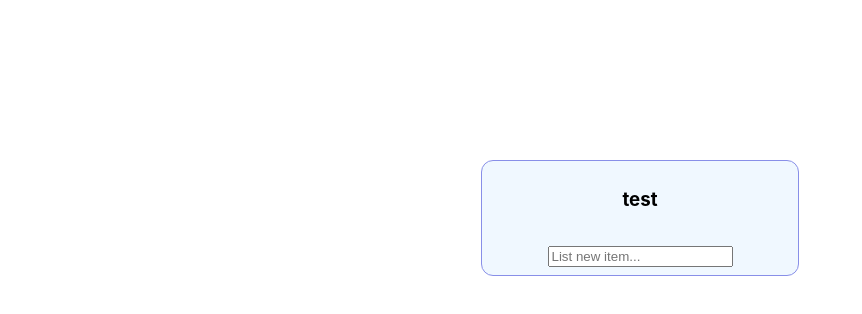
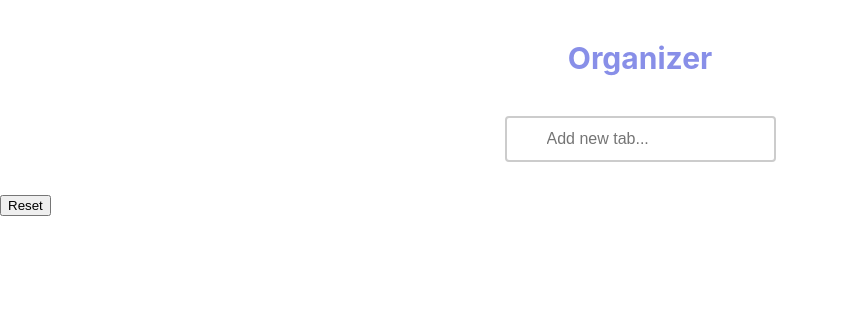
Before and after one commit to eyang7/organizer, a React (Create React App) app: page / in a window 1280 px wide. Shown: the top 314 px of the page, without its empty margins (0-862 px from the left). Built offline with nearby package versions, Linux system fonts and the light colour scheme.

Commit message:
Fixed tabs

```diff
--- a/package.json
+++ b/package.json
@@ -3,10 +3,14 @@
   "version": "0.1.0",
   "private": true,
   "dependencies": {
+    "@chakra-ui/react": "^1.8.8",
+    "@emotion/react": "^11.9.0",
+    "@emotion/styled": "^11.8.1",
     "@testing-library/jest-dom": "^5.16.4",
     "@testing-library/react": "^13.1.1",
     "@testing-library/user-event": "^13.5.0",
     "bootstrap": "^5.1.3",
+    "framer-motion": "^6.3.3",
     "react": "^18.1.0",
     "react-bootstrap": "^2.3.1",
     "react-dom": "^18.1.0",
--- /dev/null
+++ b/src/CreateTab.js
@@ -0,0 +1,31 @@
+import React, {useState} from 'react'
+import {ListItem} from './ListItem'
+export const CreateTab = ({name}) => {
+
+  const handleSubmit = (e) => {
+      e.preventDefault();
+      setItems([...items, curr ]);
+      updateCurr("");
+  }
+
+  const [items, setItems] = useState([])
+  const [curr, updateCurr] = useState("");
+
+  function removeItem(key) {
+      const new_items = items.filter((_item, idx) => idx !== key)
+      setItems(new_items)
+  }
+  return (
+      <div className = "tab">
+          <h3> {name} </h3>
+          <ul className = "tab-list"> {items.map((item, idx) => <ListItem key= {idx} key2 = {idx} text= {item} remove= {removeItem}  />)} </ul>
+
+          <div className = "tab-items">
+          <form onSubmit = {(e) => handleSubmit(e)}>
+              <input type = "text" value = {curr} placeholder="List new item..."
+              onChange = {(e) => {updateCurr(e.target.value)}}/>
+          </form>
+          </div>
+      </div>
+  );
+}
--- /dev/null
+++ b/src/ListItem.js
@@ -0,0 +1,23 @@
+import React, {useState} from 'react'
+
+export const ListItem = ({key2, text, remove}) => {
+    const [checked, setChecked] = useState(false);
+
+    const handleChange = () => {
+        console.log(key2)
+        setChecked(!checked);
+        remove(key2)
+    }
+    return (
+        <div>
+            <label>
+            <input type = "checkbox"
+                checked = {checked} onChange = {handleChange}/>
+            <span>{text}</span>
+            </label>
+
+        </div>
+
+
+    );
+}
--- a/src/Organizer.jsx
+++ b/src/Organizer.jsx
@@ -1,66 +1,40 @@
-import React from "react";
+import React, {useState} from "react";
 import Navbar from './Navbar';
 import Category from './Category';
 import Button from "react-bootstrap/Button";
-import {useState} from "react";
-
-// const [tabs, addToTab] = useState([]);  //empty list of tab components
-
+import { CreateTab } from "./CreateTab";  //empty list of tab components
+import { Flex } from "@chakra-ui/react";
 const Organizer = () => {
-    // const states
-    const [isSubmit, changeSubmit] = useState(false);
-    const [tabs, updateTabs] = useState([]);
-    const [curr, updateCurr] = useState("");
-    const [index, updateIndex] = useState(0);
-
-    // helper functions
     const handleSubmit = (e) => {
         e.preventDefault();
-        // const newTab = CreateTab(curr);
-        updateTabs([...tabs, curr]);
-        updateIndex(0);
+        setItems([...items, curr ]);
+        console.log(curr)
         updateCurr("");
-        changeSubmit(true);  //TODO: fix bc everytime it will now be true and display everything
     }
+    const [items, setItems] = useState([])
+    const [curr, updateCurr] = useState("");
+    return (
+        <div className="app">
+            <Navbar/>
 
-    function DisplayTabs() {
-        if (isSubmit) {
-            return (
-                tabs.map((tab) => <li>{tab} </li>)  //fix mapping all arrays
-            );
-        }
-    }
+            <div className = "category">
+            <form onSubmit = {(e) => handleSubmit(e)}>
+                <input type = "text" value = {curr} placeholder="Add new tab..."
+                onChange = {(e) => updateCurr(e.target.value)}/>
+            </form>
+            </div>
 
-    return (
-        <div>
-            {CreateTab("test")}
-        </div>
-    );
-    // return(
-    //     <div className="app">
-    //         <Navbar/>
+             {/* this is where the tabs will go */}
 
-    //         <div className = "category">
-    //         <form onSubmit = {(e) => handleSubmit(e)}>
-    //             <input type = "text" value = {curr} placeholder="Add new tab..." autocomplete="off" required
-    //             onChange = {(e) => {updateCurr(curr + e.target.value[index]); updateIndex(index +1)}}/>
-    //             {/* add if value is backspace delete the index */}
-    //         </form>
-    //         </div>
-
-
-    //         {/* this is where teh tabs will go */}
-
-    //         <div className = "tabs">
-    //         <ul id = "tabs-list">
-    //         <div className = "newTab"> {DisplayTabs()} </div>
-    //         </ul>
-    //         </div>
-
-
-    //         {/* clear button that resets everything */}
-    //         <Button id = "reset"/*onClick={}*/> Reset </Button>
-    //     </div>
+             <div className = "tabs">
+             <ul id = "tabs-list">
+             <Flex flexWrap= "wrap" spacing= "300px" > {items.map((item, idx) => <CreateTab key= {idx} name= {item} />)} </Flex>
+             </ul>
+             </div>
+             {/* clear button that resets everything */}
+             <Button id = "reset"/*onClick={}*/> Reset </Button>
+         </div>
+    )
 
     //     // {/* each tab data using Node.js and then display tabs through frontend */}
     // );
@@ -69,61 +43,7 @@ const Organizer = () => {
 export default Organizer;
 
 // tab component =>
-const CreateTab = (name) => {
 
-    function DisplayTabItem() {
-        if (isSubmit) {
-            return (
-                items.map((item) => <li id = "tab-item">
-                    <CheckBox/>
-                    {item} </li>)  //fix mapping all arrays
-            );
-        }
-    }
-
-    const CheckBox = () => {
-        const [checked, setChecked] = useState(false);
-
-        const handleChange = () => {
-            setChecked(!checked);
-        }
-
-        return (
-            <label>
-                <input type = "checkbox"
-                    checked = {checked} onChange = {handleChange}/>
-            </label>
-        );
-    }
-
-    const handleSubmit = (e) => {
-        e.preventDefault();
-        updateItems([...items, curr]);
-        updateSubmit(true);
-        updateIndex(0);
-        updateCurr("");
-    }
-
-    const [tabIndex, updateIndex] = useState(0);
-    const [curr, updateCurr] = useState("");
-    const [isSubmit, updateSubmit] = useState(false);
-    const [items, updateItems] = useState([]);
-
-    return (
-        <div className = "tab">
-            <h3> {name} </h3>
-
-            <ul className = "tab-list"> {DisplayTabItem()} </ul>
-
-            <div className = "tab-items">
-            <form onSubmit = {(e) => handleSubmit(e)}>
-                <input type = "text" value = {curr} placeholder="List new item..." autocomplete="off" required
-                onChange = {(e) => {updateCurr(curr + e.target.value[tabIndex]); updateIndex(tabIndex +1)}}/>
-            </form>
-            </div>
-        </div>
-    );
-}
 
 
 
```
Also changed, not shown: src/Checkbox.js (added, +18 -0 lines), 1 other file (tests, documents, lock files or other folders).
